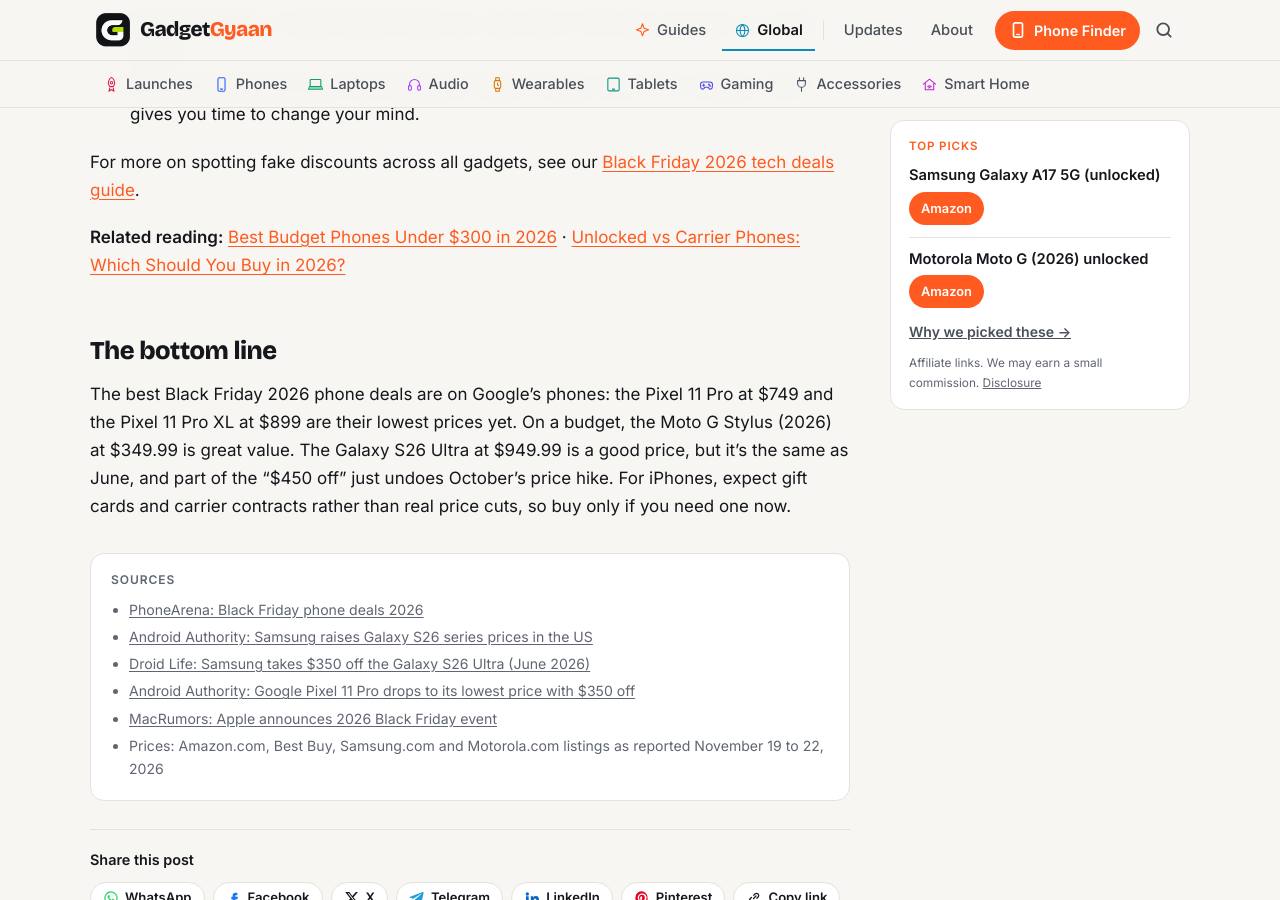
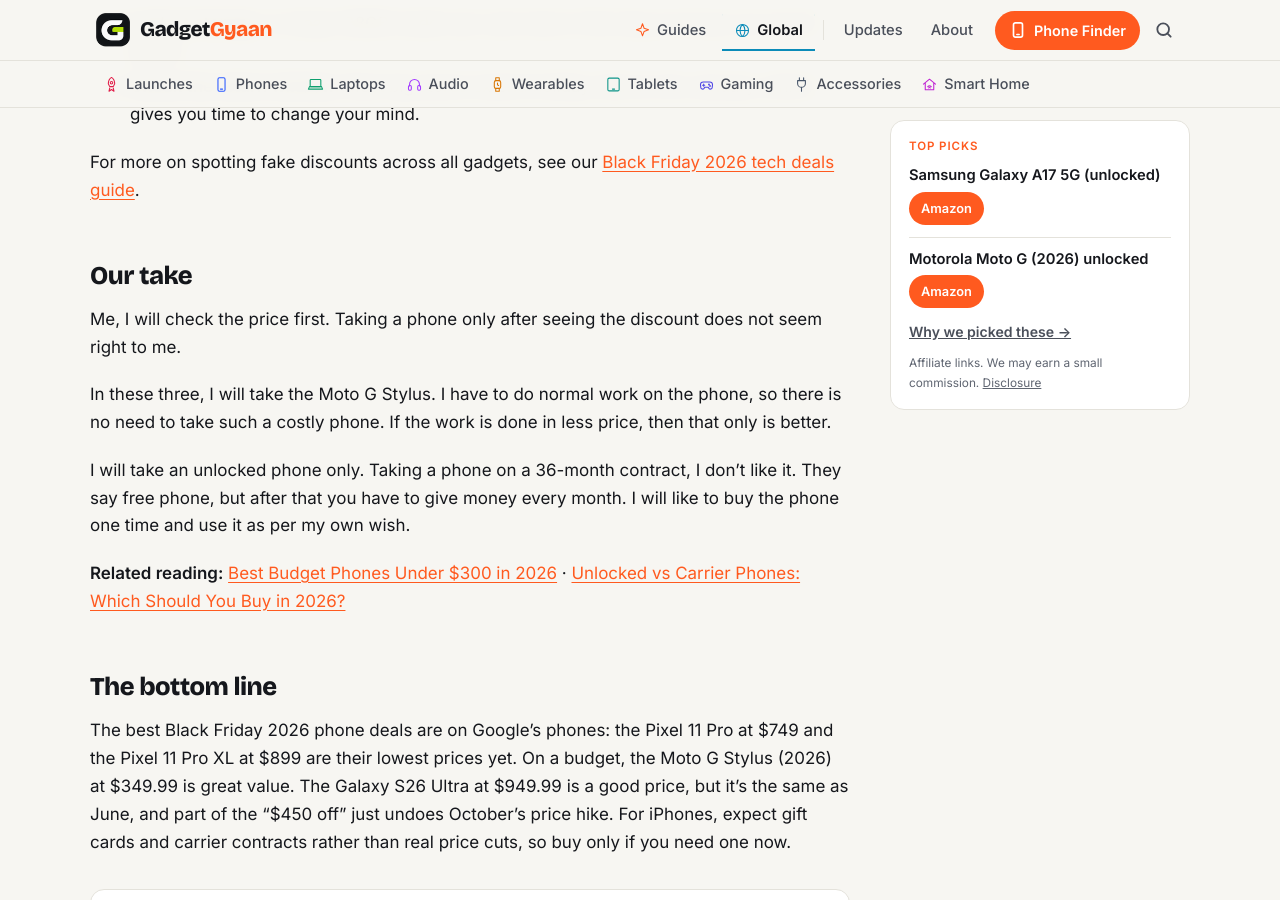
Before and after one commit to kiteksood167/kiteksood167.github.io, a Jekyll site: the page built from _posts/2026-11-23-black-friday-2026-phone-deals-worth-it.md, in a window 1280 px wide and 900 px high, scrolled down 5589 px. Built offline with Jekyll 4.4.1, drawn with Linux system fonts in a browser that asks for light colours; comment, search, counter and statistics services are not loaded; some of the changed text lies outside the part shown.

Commit message:
Black Friday phone deals: add owner's Our take
Co-Authored-By: Claude Opus 5.5 <noreply@anthropic.com>
Claude-Session: https://claude.ai/code/session_01WQRPmSxMwztgHXfstCGpBN

```diff
--- a/_posts/2026-11-23-black-friday-2026-phone-deals-worth-it.md
+++ b/_posts/2026-11-23-black-friday-2026-phone-deals-worth-it.md
@@ -112,6 +112,14 @@ The "free iPhone" deals you'll see come from carriers. These usually need a trad
 
 For more on spotting fake discounts across all gadgets, see our [Black Friday 2026 tech deals guide](/black-friday-2026-tech-deals-how-to-spot-real-discount/).
 
+## Our take
+
+Me, I will check the price first. Taking a phone only after seeing the discount does not seem right to me.
+
+In these three, I will take the Moto G Stylus. I have to do normal work on the phone, so there is no need to take such a costly phone. If the work is done in less price, then that only is better.
+
+I will take an unlocked phone only. Taking a phone on a 36-month contract, I don't like it. They say free phone, but after that you have to give money every month. I will like to buy the phone one time and use it as per my own wish.
+
 **Related reading:** [Best Budget Phones Under $300 in 2026](/best-budget-phones-under-300/) · [Unlocked vs Carrier Phones: Which Should You Buy in 2026?](/unlocked-vs-carrier-phones/)
 
 ## The bottom line
```
